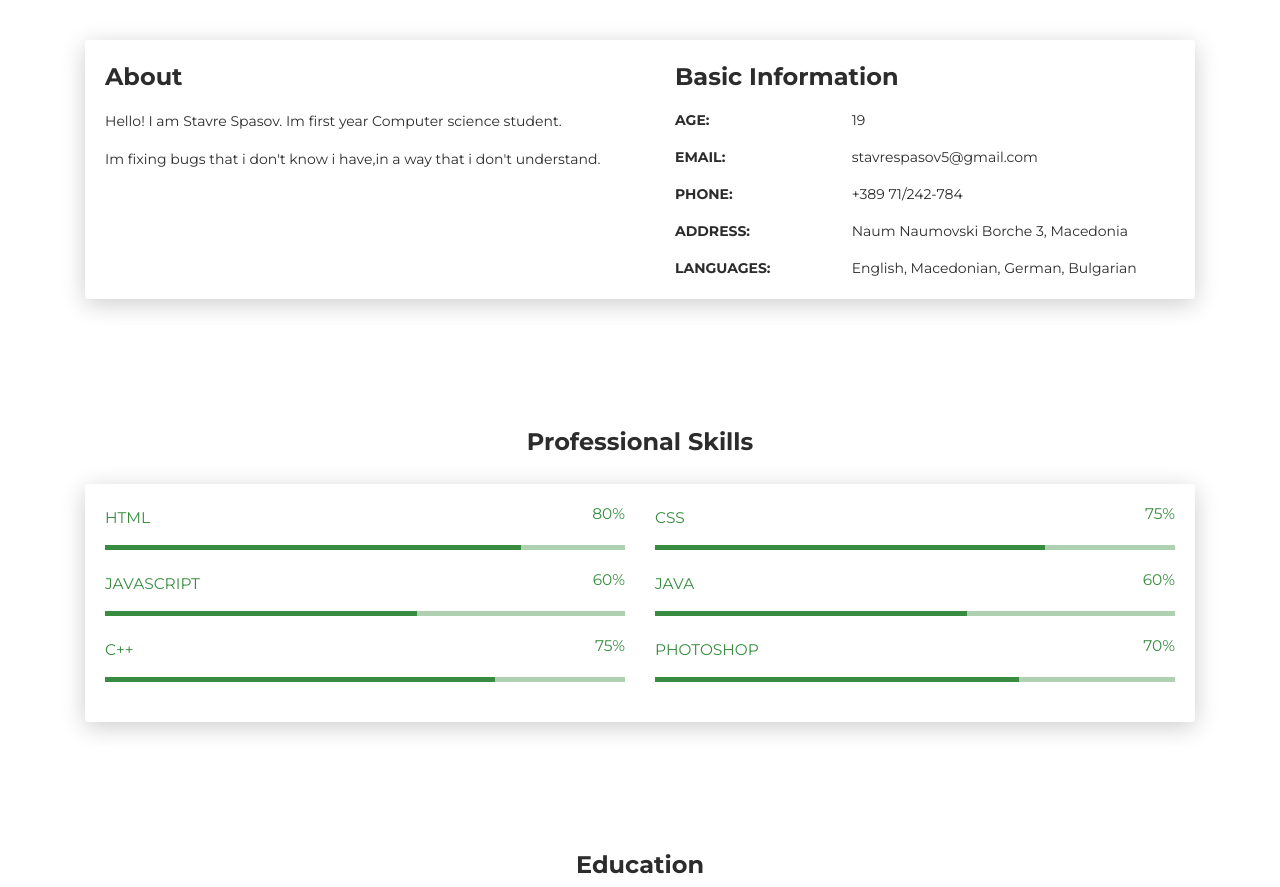
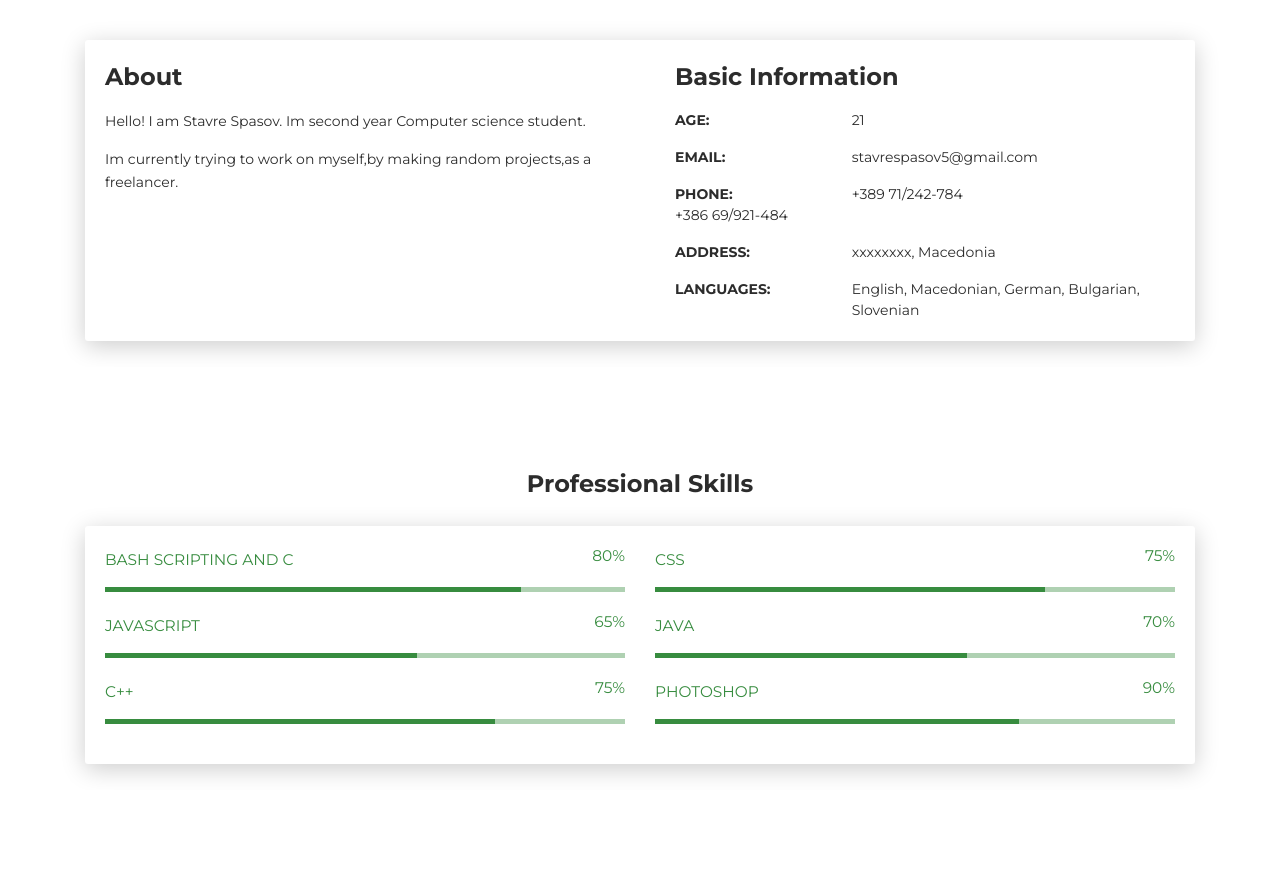
Before and after one commit to stavrespasov/stavrespasov.github.io, a plain HTML site: page index.html in a window 1280 px wide. Shown: the part 580-1467 px from the top of the page. Drawn offline with Linux system fonts and the light colour scheme.

Commit message:
Add files via upload

```diff
--- a/index.html
+++ b/index.html
@@ -29,7 +29,7 @@
                             <li class="nav-item"><a class="nav-link smooth-scroll" href="#about">About</a></li>
                             <li class="nav-item"><a class="nav-link smooth-scroll" href="#skill">Skills</a></li>
 
-                            <li class="nav-item"><a class="nav-link smooth-scroll" href="#experience">I have no experience</a></li>
+                            <li class="nav-item"><a class="nav-link smooth-scroll" href="#experience">Experience</a></li>
                             <li class="nav-item"><a class="nav-link smooth-scroll" href="#contact">Contact</a></li>
                         </ul>
                     </div>
@@ -52,7 +52,7 @@
                                 <div class="h2 title">Stavre Spasov</div>
 
                                 <a class="btn btn-primary smooth-scroll mr-2" href="https://github.com/stavrespasov" data-aos="zoom-in" data-aos-anchor="data-aos-anchor">My Github</a>
-                                <p class="category text-white">Computer Science student, Highschool basketball dunk champion</p>
+                                <p class="category text-white">Computer Science student, freelancer</p>
                                 <a>
                             </div>
                         </div>
@@ -74,8 +74,8 @@
                             <div class="col-lg-6 col-md-12">
                                 <div class="card-body">
                                     <div class="h4 mt-0 title">About</div>
-                                    <p>Hello! I am Stavre Spasov. Im first year Computer science student.</p>
-                                    <p>Im fixing bugs that i don't know i have,in a way that i don't understand.
+                                    <p>Hello! I am Stavre Spasov. Im second year Computer science student.</p>
+                                    <p>Im currently trying to work on myself,by making random projects,as a freelancer.
 
                                     </p>
                                 </div>
@@ -85,7 +85,7 @@
                                     <div class="h4 mt-0 title">Basic Information</div>
                                     <div class="row">
                                         <div class="col-sm-4"><strong class="text-uppercase">Age:</strong></div>
-                                        <div class="col-sm-8">19</div>
+                                        <div class="col-sm-8">21</div>
                                     </div>
                                     <div class="row mt-3">
                                         <div class="col-sm-4"><strong class="text-uppercase">Email:</strong></div>
@@ -94,14 +94,16 @@
                                     <div class="row mt-3">
                                         <div class="col-sm-4"><strong class="text-uppercase">Phone:</strong></div>
                                         <div class="col-sm-8">+389 71/242-784</div>
+                                        <div class="col-sm-8">+386 69/921-484</div>
+
                                     </div>
                                     <div class="row mt-3">
                                         <div class="col-sm-4"><strong class="text-uppercase">Address:</strong></div>
-                                        <div class="col-sm-8">Naum Naumovski Borche 3, Macedonia</div>
+                                        <div class="col-sm-8">xxxxxxxx, Macedonia</div>
                                     </div>
                                     <div class="row mt-3">
                                         <div class="col-sm-4"><strong class="text-uppercase">Languages:</strong></div>
-                                        <div class="col-sm-8">English, Macedonian, German, Bulgarian</div>
+                                        <div class="col-sm-8">English, Macedonian, German, Bulgarian, Slovenian</div>
                                     </div>
                                 </div>
                             </div>
@@ -116,7 +118,7 @@
                         <div class="card-body">
                             <div class="row">
                                 <div class="col-md-6">
-                                    <div class="progress-container progress-primary"><span class="progress-badge">HTML</span>
+                                    <div class="progress-container progress-primary"><span class="progress-badge">Bash Scripting and C</span>
                                         <div class="progress">
                                             <div class="progress-bar progress-bar-primary" data-aos="progress-full" data-aos-offset="10" data-aos-duration="2000" role="progressbar" aria-valuenow="60" aria-valuemin="0" aria-valuemax="100" style="width: 80%;"></div><span class="progress-value">80%</span>
                                         </div>
@@ -134,14 +136,14 @@
                                 <div class="col-md-6">
                                     <div class="progress-container progress-primary"><span class="progress-badge">JavaScript</span>
                                         <div class="progress">
-                                            <div class="progress-bar progress-bar-primary" data-aos="progress-full" data-aos-offset="10" data-aos-duration="2000" role="progressbar" aria-valuenow="60" aria-valuemin="0" aria-valuemax="100" style="width: 60%;"></div><span class="progress-value">60%</span>
+                                            <div class="progress-bar progress-bar-primary" data-aos="progress-full" data-aos-offset="10" data-aos-duration="2000" role="progressbar" aria-valuenow="60" aria-valuemin="0" aria-valuemax="100" style="width: 60%;"></div><span class="progress-value">65%</span>
                                         </div>
                                     </div>
                                 </div>
                                 <div class="col-md-6">
                                     <div class="progress-container progress-primary"><span class="progress-badge">Java</span>
                                         <div class="progress">
-                                            <div class="progress-bar progress-bar-primary" data-aos="progress-full" data-aos-offset="10" data-aos-duration="2000" role="progressbar" aria-valuenow="60" aria-valuemin="0" aria-valuemax="100" style="width: 60%;"></div><span class="progress-value">60%</span>
+                                            <div class="progress-bar progress-bar-primary" data-aos="progress-full" data-aos-offset="10" data-aos-duration="2000" role="progressbar" aria-valuenow="60" aria-valuemin="0" aria-valuemax="100" style="width: 60%;"></div><span class="progress-value">70%</span>
                                         </div>
                                     </div>
                                 </div>
@@ -157,7 +159,7 @@
                                 <div class="col-md-6">
                                     <div class="progress-container progress-primary"><span class="progress-badge">Photoshop</span>
                                         <div class="progress">
-                                            <div class="progress-bar progress-bar-primary" data-aos="progress-full" data-aos-offset="10" data-aos-duration="2000" role="progressbar" aria-valuenow="60" aria-valuemin="0" aria-valuemax="100" style="width: 70%;"></div><span class="progress-value">70%</span>
+                                            <div class="progress-bar progress-bar-primary" data-aos="progress-full" data-aos-offset="10" data-aos-duration="2000" role="progressbar" aria-valuenow="60" aria-valuemin="0" aria-valuemax="100" style="width: 70%;"></div><span class="progress-value">90%</span>
                                         </div>
                                     </div>
                                 </div>
```
